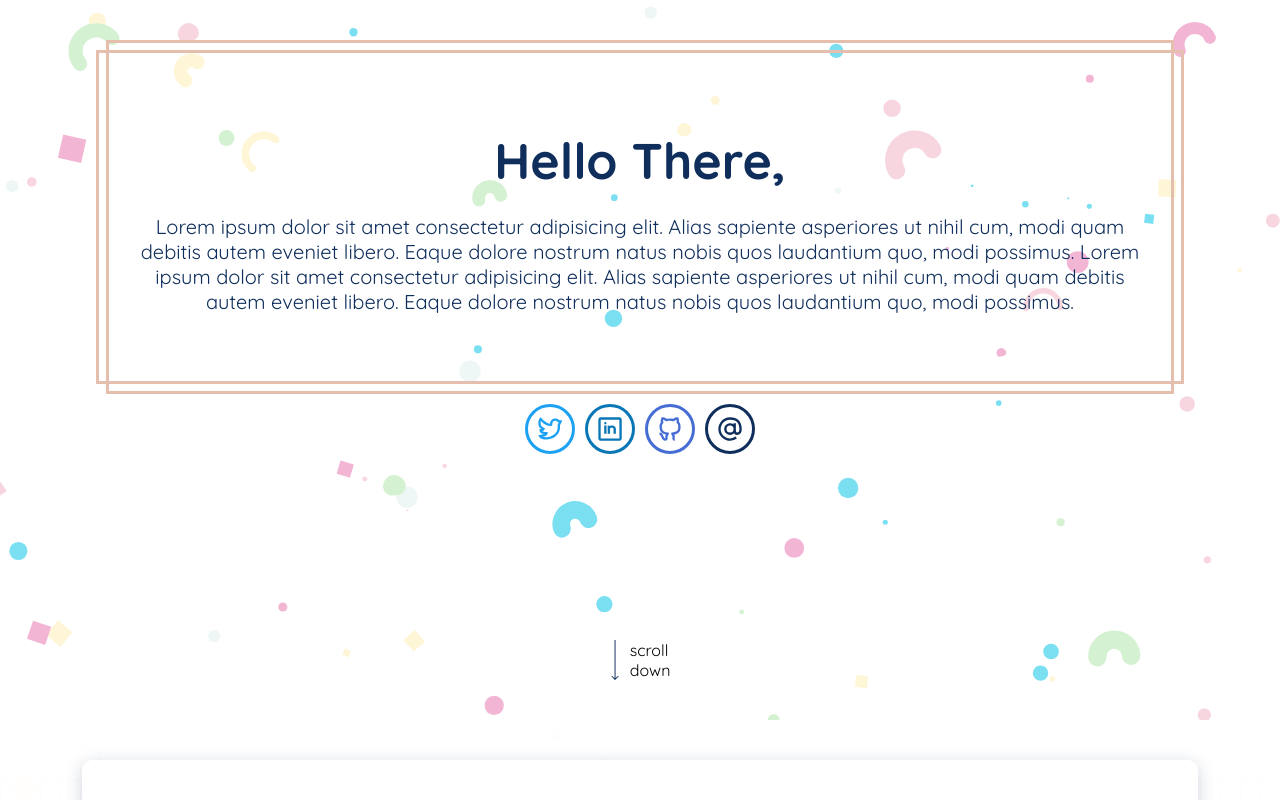
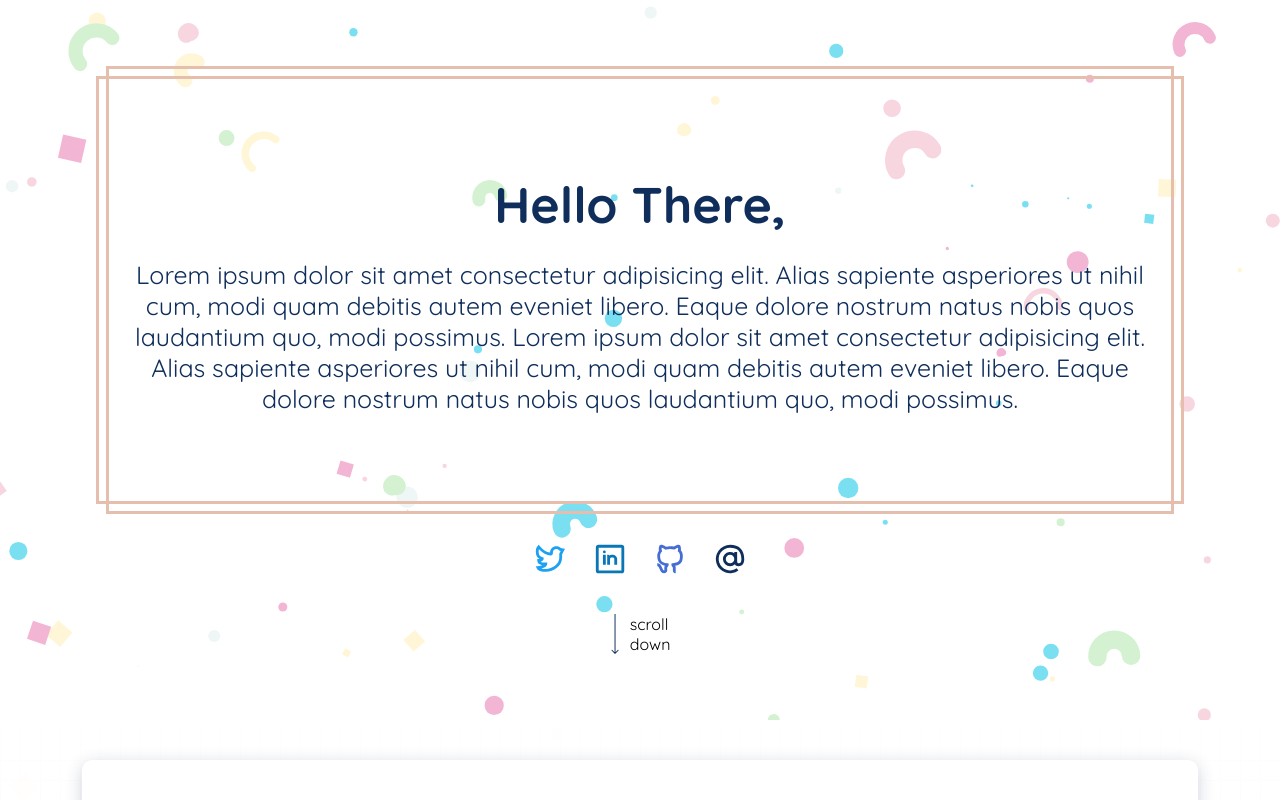
Before and after one commit to denizerisen/portfolio-page, a React (Create React App) app: page / in a window 1280 px wide. Shown: the top 800 px of the page. Built offline with nearby package versions, Linux system fonts and the light colour scheme.

Commit message:
hero positioning and font size updated

```diff
--- a/public/index.html
+++ b/public/index.html
@@ -2,14 +2,11 @@
 <html lang="en">
   <head>
     <meta charset="utf-8" />
-    <link rel="icon" href="%PUBLIC_URL%/favicon.ico" />
     <meta name="viewport" content="width=device-width, initial-scale=1" />
-    <meta name="theme-color" content="#000000" />
     <meta
       name="description"
       content="Web site created using create-react-app"
     />
-    <link rel="apple-touch-icon" href="%PUBLIC_URL%/logo192.png" />
     <!--
       manifest.json provides metadata used when your web app is installed on a
       user's mobile device or desktop. See https://developers.google.com/web/fundamentals/web-app-manifest/
@@ -24,7 +21,7 @@
       work correctly both with client-side routing and a non-root public URL.
       Learn how to configure a non-root public URL by running `npm run build`.
     -->
-    <title>portfolio page</title>
+    <title>Deniz Erişen</title>
   </head>
   <body>
     <div id="root"></div>
--- a/src/components/hero/hero.scss
+++ b/src/components/hero/hero.scss
@@ -3,8 +3,18 @@
   height: 90vh;
   padding: px(40) 0;
   display: flex;
-  flex-wrap: wrap;
+  flex-direction: column;
   justify-content: center;
+  align-items: center;
+
+  .social-links,
+  .scroll-pointer {
+    flex-basis: auto;
+  }
+
+  .hero-text-container {
+    flex-basis: 70%;
+  }
 }
 
 canvas {
@@ -34,18 +44,23 @@ canvas {
   }
 
   p {
-    font-size: px(20);
+    font-size: px(25);
+
+    @include tablet {
+      font-size: px(20);
+    }
   }
 }
 
 .social-links {
   display: flex;
   justify-content: center;
-  margin: px(5);
+  margin: px(15);
   width: 100%;
 
   .link {
     margin: px(5);
+    border: none;
   }
 
   .icon {
@@ -56,10 +71,10 @@ canvas {
 
 .scroll-pointer {
   width: min-content;
-  margin: 0 auto;
   display: flex;
-  align-self: flex-end;
   align-items: center;
+  margin-top: px(10);
+
   .icon {
     width: px(10);
     height: px(40);
--- a/src/components/showcase/showcase.js
+++ b/src/components/showcase/showcase.js
@@ -6,8 +6,8 @@ export default function Showcase() {
     <section className="showcase">
       <div className="image-col"></div>
       <div className="description-col">
-        <h3>Title of description</h3>
-        <p>
+        <h3 className="title">Title of description</h3>
+        <p className="description">
           Lorem ipsum dolor sit amet consectetur adipisicing elit. Assumenda
           tenetur autem aspernatur illum voluptate at nobis minus mollitia
           reprehenderit. Rerum dolorem saepe deserunt, minima amet{" "}
--- a/src/components/showcase/showcase.scss
+++ b/src/components/showcase/showcase.scss
@@ -54,17 +54,17 @@
     text-align: center;
   }
 
-  h3,
-  p {
+  .title,
+  .description {
     margin: 0;
   }
 
-  h3,
+  .title,
   .link-wrapper {
     flex-basis: auto;
   }
 
-  p {
+  .description {
     flex-basis: 50%;
     margin: px(10) 0;
   }
```
